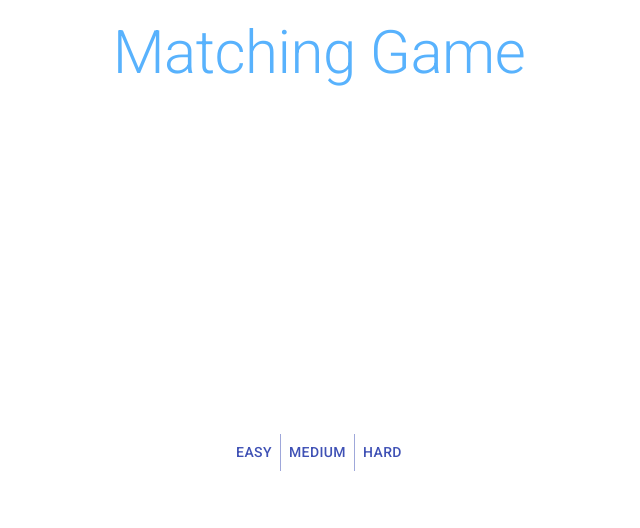
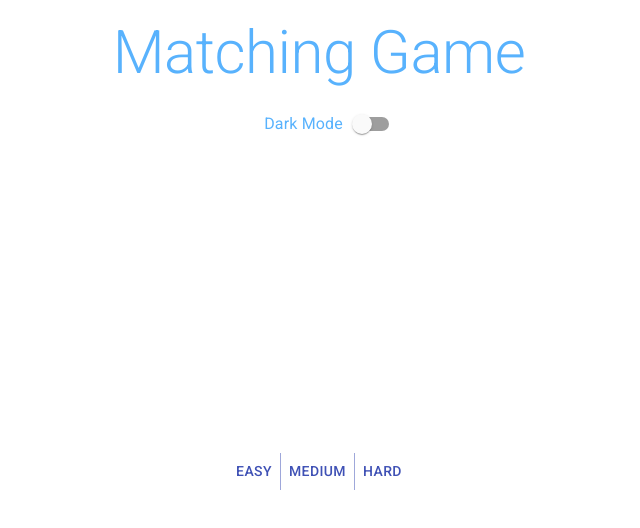
Before and after one commit to mcintyremason/match-game, a React app: page / in a window 1280 px wide. Shown: the top 528 px of the page, without its empty margins (321-961 px from the left). Built offline with nearby package versions, Linux system fonts and the light colour scheme.

Commit message:
dark mode

```diff
--- a/src/components/HomePage/index.tsx
+++ b/src/components/HomePage/index.tsx
@@ -1,5 +1,12 @@
 import React, { useState, useEffect } from 'react'
-import { Grid, Typography } from '@material-ui/core'
+import {
+  Grid,
+  Typography,
+  Switch,
+  FormControl,
+  FormGroup,
+  FormControlLabel,
+} from '@material-ui/core'
 import Game from '../Game'
 import { MatchCardProps } from '../MatchCard'
 import toyStoryCards from '../../common/toyStoryCards'
@@ -37,6 +44,7 @@ const HomePage = () => {
   const [difficulty, setDifficulty] = useState<number>(0)
   const [gameRunning, setGameRunning] = useState<boolean>(false)
   const [gameOver, setGameOver] = useState<boolean>(false)
+  const [isDarkMode, setIsDarkMode] = useState<boolean>(false)
 
   const cardsFromDifficulty = () => {
     return difficulty === 0
@@ -51,21 +59,35 @@ const HomePage = () => {
     return cardsFromDifficulty()
   }
 
+  const toggleIsDarkMode = () => setIsDarkMode(!isDarkMode)
+
   useEffect(() => {
     selectGameDifficulty()
   }, [difficulty])
 
   return (
-    <Grid className='home-page-container'>
+    <Grid className={`home-page-container ${isDarkMode ? 'dark' : 'light'}`}>
       {gameOver && <Fireworks />}
-      <Grid
-        container
-        direction='column'
-        justify='center'
-        alignItems='center'
-        className='title'
-      >
+      <Grid container justify='center' alignItems='center' className='title'>
         <Typography variant='h2'>Matching Game</Typography>
+      </Grid>
+      <Grid container justify='center' alignItems='center'>
+        <FormControl component='fieldset'>
+          <FormGroup aria-label='position' row>
+            <FormControlLabel
+              value='top'
+              control={
+                <Switch
+                  checked={isDarkMode}
+                  onChange={toggleIsDarkMode}
+                  name='darkModeToggle'
+                />
+              }
+              label='Dark Mode'
+              labelPlacement='start'
+            />
+          </FormGroup>
+        </FormControl>
       </Grid>
       <Grid
         container
--- a/src/styles/scss/app.scss
+++ b/src/styles/scss/app.scss
@@ -7,6 +7,7 @@ html {
 body {
   height: 100%;
   margin: 0;
+  overflow: hidden;
 }
 
 #app {
@@ -24,13 +25,22 @@ h6 {
 
 .home-page-container {
   height: 100%;
+  color: $primary-color;
+
+  &.dark {
+    background-color: #000000;
+  }
+
+  &.light {
+    background-color: #ffffff;
+  }
 
   .title {
     height: $header-height;
   }
 
   .game-container {
-    height: calc(100% - #{$header-height});
+    height: calc(100% - #{$header-height + $dark-mode-toggle-height});
     width: 100%;
     padding: 0 0 20%;
 
--- a/src/styles/scss/fireworks.scss
+++ b/src/styles/scss/fireworks.scss
@@ -1,10 +1,6 @@
 $particles: 50;
 $width: 500;
 $height: 500;
-
-body {
-  overflow: hidden;
-}
 
 // Create the explosion...
 $box-shadow: ();
--- a/src/styles/scss/variables.scss
+++ b/src/styles/scss/variables.scss
@@ -18,3 +18,4 @@ $background-color: #ffffff;
 $background-contrast: #0f0f0fe6;
 
 $header-height: 105px;
+$dark-mode-toggle-height: 38px;
```
